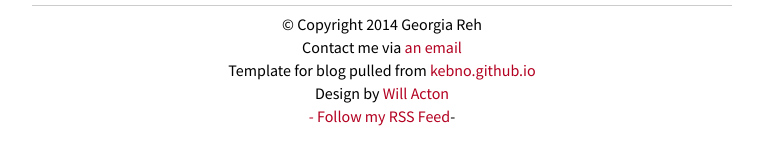
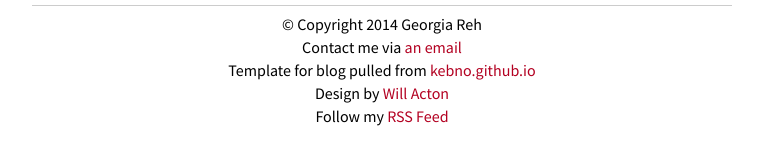
Before and after one commit to konahart/konahart.github.io, a Jekyll site: the page built from index.md, in a window 1280 px wide. Shown: the part 420-585 px from the top of the page, without its empty margins (258-1021 px from the left). Built offline with Jekyll 4.4.1, drawn with Linux system fonts in a browser that asks for light colours.

Commit message:
dumb mistake fixed

```diff
--- a/_layouts/default.html
+++ b/_layouts/default.html
@@ -30,8 +30,8 @@
       <p>&copy; Copyright 2014 Georgia Reh</p>
       <p>Contact me via <a href="mailto:georgia.reh@gmail.com">an email</a></p>
       <p>Template for blog pulled from <a href="http://kebno.github.io">kebno.github.io</a></p>
-        <p>Design by <a href="http://willacton.com">Will Acton</p>
-      <p>- Follow my <a href="/feed.xml">RSS Feed</a>-</p>
+      <p>Design by <a href="http://willacton.com">Will Acton</a></p>
+      <p>Follow my <a href="/feed.xml">RSS Feed</a></p>
     </div>
   </div>
   </body>
```
